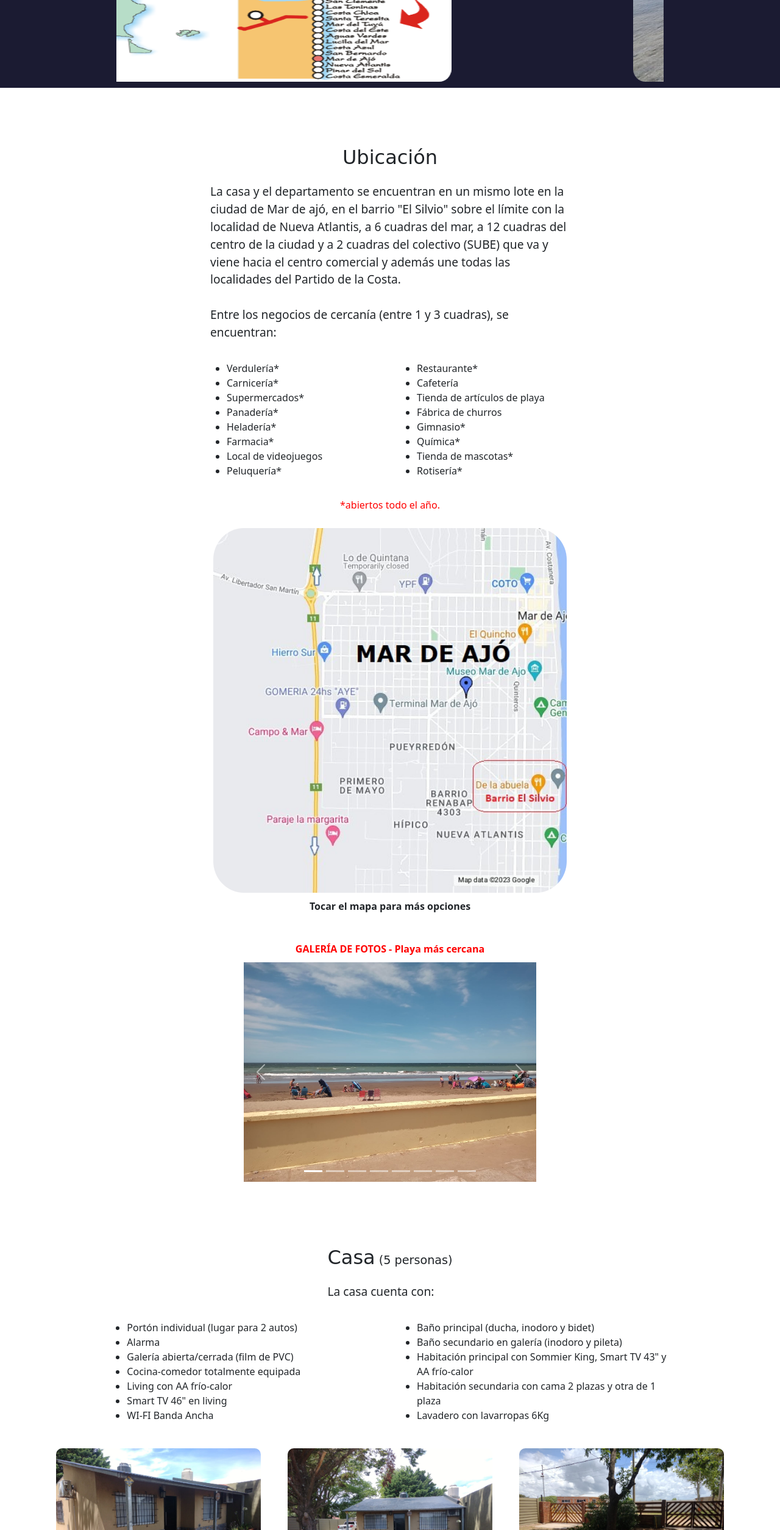
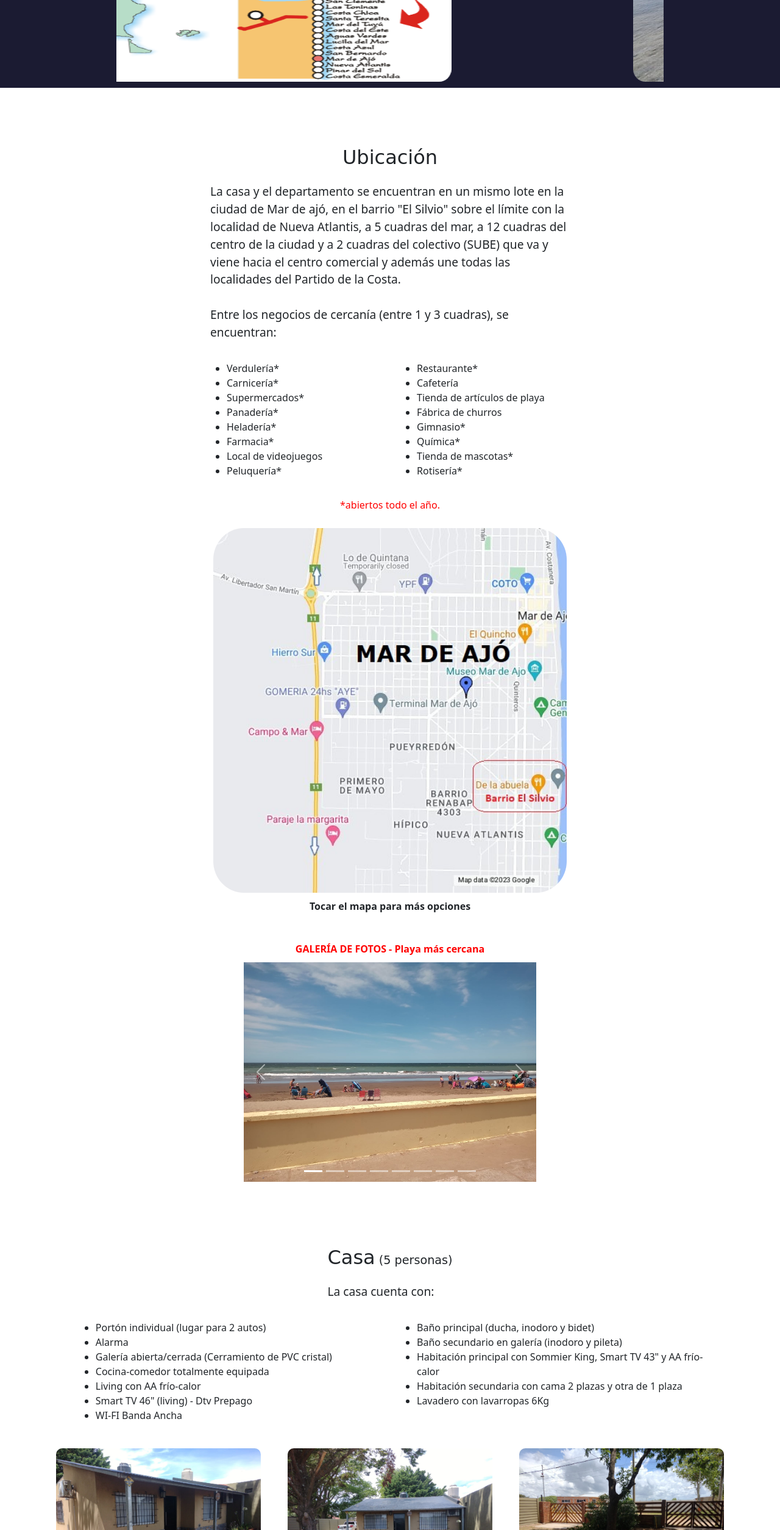
Before and after one commit to mar-de-ajo/mar-de-ajo.github.io, a plain HTML site: page index.html in a window 1280 px wide. Shown: the part 665-3174 px from the top of the page at 61% size. Drawn offline with nearby package versions, Linux system fonts and the light colour scheme; a web font is replaced by a local one.

Commit message:
2da edicion

```diff
--- a/index.html
+++ b/index.html
@@ -8,9 +8,7 @@
     <meta property="og:title" content="Casa & depto en Mar de Ajó">
     <meta property="og:description" content="Alquiler en la Costa Atlántica">
     <meta property="og:image" content="fotoppal.jpg">
-    <meta property="og:image:width" content="200">
-    <meta property="og:image:height" content="150">
-    <meta property="og:url" content="https://mar-de-ajo.github.io/">
+    <meta property="og:url" content="www.casa-y-depto-mar-de-ajo.web">
     <meta property="og:type" content="website">
     <!--
     <meta property="og:image" content="https://upload.wikimedia.org/wikipedia/commons/9/9e/PG_SUNSET.png">
@@ -218,7 +216,7 @@
           </div>
 
           <div class="contenedor">
-              <p style="margin-left: 5px;" class="seccion-texto">La casa y el departamento se encuentran en un mismo lote en la ciudad de Mar de ajó, en el barrio "El Silvio" sobre el límite con la localidad de Nueva Atlantis, a 6 cuadras del mar, a 12 cuadras del centro de la ciudad y a 2 cuadras del colectivo (SUBE) que va y viene hacia el centro comercial y además une todas las localidades del Partido de la Costa. <br> <br> Entre los negocios de cercanía <!-- 👉 <a href="https://www.google.com/maps/@-36.7408339,-56.6774318,20.25z?authuser=0" target="_blank" rel="nooopener noreferrer">
+              <p style="margin-left: 5px;" class="seccion-texto">La casa y el departamento se encuentran en un mismo lote en la ciudad de Mar de ajó, en el barrio "El Silvio" sobre el límite con la localidad de Nueva Atlantis, a 5 cuadras del mar, a 12 cuadras del centro de la ciudad y a 2 cuadras del colectivo (SUBE) que va y viene hacia el centro comercial y además une todas las localidades del Partido de la Costa. <br> <br> Entre los negocios de cercanía <!-- 👉 <a href="https://www.google.com/maps/@-36.7408339,-56.6774318,20.25z?authuser=0" target="_blank" rel="nooopener noreferrer">
                 <button class="boton-ubicacion"><i class="bi bi-geo-alt-fill"></i></button></a>--> (entre 1 y 3 cuadras), se encuentran:
               </p>
               <div class="row">
@@ -350,10 +348,10 @@
                      <ul>
                        <li>Portón individual (lugar para 2 autos)</li>
                        <li>Alarma</li>
-                       <li>Galería abierta/cerrada (film de PVC)</li>
+                       <li>Galería abierta/cerrada (Cerramiento de PVC cristal)</li>
                        <li>Cocina-comedor totalmente equipada</li>
                        <li>Living con AA frío-calor</li>
-                       <li>Smart TV 46"  en living</li>
+                       <li>Smart TV 46" (living) - Dtv Prepago</li>
                        <li>WI-FI Banda Ancha</li>
                      </ul>
                    </div>
@@ -676,7 +674,7 @@
           <!--mail to basico
           <div class="col-4"> <a href="mailto:norberto.vbelcuore@gmail.com" target="_blank" rel="nooopener noreferrer"><i id="mail" class="bi bi-envelope"></i></a></div>
           -->
-          <div class="col-4"> <a href="mailto:norberto.vbelcuore@gmail.com?subject=Consulta%20sobre%20disponibilidad%20y%20precio%20de%20alquiler%20en%20la%20costa&body=%C2%A1Hola!%0A%0AMi%20nombre%20es%20_______%20__________%20y%20te%20estoy%20contactando%20a%20trav%C3%A9s%20del%20sitio%20web%20para%20hacerte%20una%20consulta%20de%20precio%20y%20de%20disponibilidad%20por%20LA%20CASA%20/%20EL%20DEPARTAMENTO%20de%20Mar%20de%20Aj%C3%B3%20para%20entre%20estas%20fechas%3A%20dd%2Fmm%2Faa%20y%20dd%2Fmm%2Faa.%0A%0A%C2%A1Muchas%20gracias%21" target="_blank" rel="nooopener noreferrer"><i id="mail" class="bi bi-envelope"></i></a></div>
+          <div class="col-4"> <a href="mailto:norberto.vbelcuore@gmail.com?subject=Consulta%20sobre%20disponibilidad%20y%20precio%20de%20alquiler%20en%20la%20costa&body=%C2%A1Hola!%0D%0A%0D%0AMi%20nombre%20es%20___%20____%20y%20te%20estoy%20contactando%20a%20trav%C3%A9s%20del%20sitio%20web%20para%20hacerte%20una%20consulta%20de%20precio%20y%20de%20disponibilidad%20por%20LA%20CASA%20%2F%20EL%20DEPARTAMENTO%20de%20Mar%20de%20Aj%C3%B3%20para%20entre%20estas%20fechas%3A%20dd%2Fmm%2Faa%20y%20dd%2Fmm%2Faa.%0D%0A%0D%0A%C2%A1Muchas%20gracias!" target="_blank" rel="nooopener noreferrer"><i id="mail" class="bi bi-envelope"></i></a></div>
 
           <div class="col-4"><a href="tel:+5491150076399;" target="_blank" rel="nooopener noreferrer"><i  id="telefono" class="bi bi-telephone"></i> </a></div>
 
```
